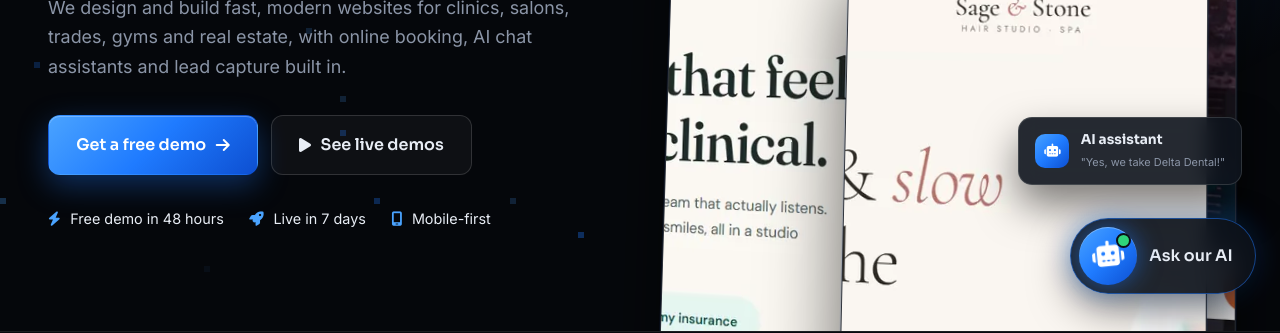
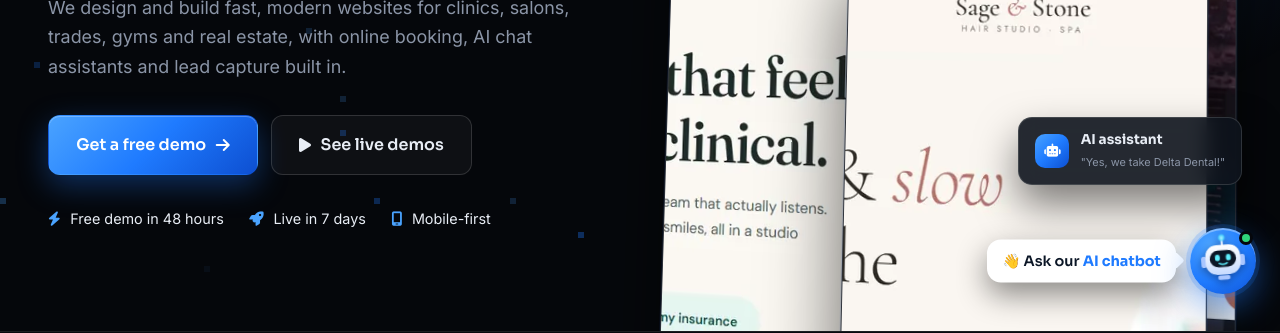
Before and after one commit to akki07-hub/cxrdigital, a plain HTML site: page index.html in a window 1280 px wide. Shown: the part 482-815 px from the top of the page. Drawn offline with nearby package versions, Linux system fonts and the light colour scheme; animation ran at ten frames a second.

Commit message:
Custom robot chat launcher with hover pop-up
SVG robot (blinking eyes, glowing antenna) on the brand-blue button.
Hover/focus shows an "Ask our AI chatbot" bubble; it also pops up once
per visit so touch users discover the chat.

Co-Authored-By: Claude Opus 5.5 <noreply@anthropic.com>

```diff
--- a/chat.js
+++ b/chat.js
@@ -186,5 +186,19 @@
         if (b) ask(b.textContent);
     });
 
+    // Show the "Ask our AI chatbot" bubble once per visit, so touch devices
+    // (which have no hover) also discover the chat.
+    let seen = false;
+    try { seen = sessionStorage.getItem('cxr-ai-peek') === '1'; } catch (_) { /* storage blocked */ }
+    if (!seen) {
+        setTimeout(() => {
+            if (!panel.hidden) return;
+            launcher.classList.add('peek');
+            try { sessionStorage.setItem('cxr-ai-peek', '1'); } catch (_) { /* ignore */ }
+            setTimeout(() => launcher.classList.remove('peek'), 4500);
+        }, 3500);
+    }
+    launcher.addEventListener('click', () => launcher.classList.remove('peek'));
+
     window.CXRChat = { ask, toggle, history };
 })();
--- a/index.html
+++ b/index.html
@@ -14,7 +14,7 @@
     <link rel="preconnect" href="https://fonts.gstatic.com" crossorigin>
     <link href="https://fonts.googleapis.com/css2?family=Sora:wght@400;600;700;800&family=Inter:wght@400;500;600&family=Michroma&display=swap" rel="stylesheet">
     <link rel="stylesheet" href="https://cdnjs.cloudflare.com/ajax/libs/font-awesome/6.5.1/css/all.min.css">
-    <link rel="stylesheet" href="styles.css?v=6">
+    <link rel="stylesheet" href="styles.css?v=8">
 </head>
 <body>
     <canvas id="pixels" aria-hidden="true"></canvas>
@@ -345,9 +345,33 @@
     </footer>
 
     <!-- AI chat -->
-    <button type="button" class="ai-launcher" id="ai-launcher" aria-expanded="false" aria-controls="ai-panel">
-        <span class="ai-launcher-icon"><i class="fas fa-robot"></i></span>
-        <span class="ai-launcher-text">Ask our AI</span>
+    <button type="button" class="ai-launcher" id="ai-launcher" aria-expanded="false" aria-controls="ai-panel" aria-label="Ask our AI chatbot">
+        <span class="ai-tip" aria-hidden="true">&#128075; Ask our <strong>AI chatbot</strong></span>
+        <span class="ai-bot" aria-hidden="true">
+            <svg viewBox="0 0 64 64" width="44" height="44" focusable="false">
+                <defs>
+                    <linearGradient id="botHead" x1="0" y1="0" x2="0" y2="1">
+                        <stop offset="0" stop-color="#ffffff"/>
+                        <stop offset="1" stop-color="#c7dbff"/>
+                    </linearGradient>
+                    <radialGradient id="botGlow">
+                        <stop offset="0" stop-color="#b8f6ff"/>
+                        <stop offset="1" stop-color="#3fd8ff"/>
+                    </radialGradient>
+                </defs>
+                <line x1="32" y1="8" x2="32" y2="15" stroke="#dbe8ff" stroke-width="2.5" stroke-linecap="round"/>
+                <circle class="bot-antenna" cx="32" cy="7" r="3.6" fill="url(#botGlow)"/>
+                <rect x="7" y="27" width="6" height="13" rx="3" fill="#a9c6ff"/>
+                <rect x="51" y="27" width="6" height="13" rx="3" fill="#a9c6ff"/>
+                <rect x="12" y="15" width="40" height="34" rx="13" fill="url(#botHead)"/>
+                <rect x="17" y="21.5" width="30" height="19" rx="9.5" fill="#0b1626"/>
+                <rect class="bot-eye" x="23" y="26" width="5.5" height="7.5" rx="2.75" fill="#5ff0ff"/>
+                <rect class="bot-eye" x="35.5" y="26" width="5.5" height="7.5" rx="2.75" fill="#5ff0ff"/>
+                <path d="M27.5 36.2 q4.5 2.6 9 0" fill="none" stroke="#5ff0ff" stroke-width="1.8" stroke-linecap="round"/>
+                <rect x="25" y="50" width="14" height="5" rx="2.5" fill="#a9c6ff"/>
+            </svg>
+            <span class="ai-online"></span>
+        </span>
     </button>
     <section class="ai-panel" id="ai-panel" aria-label="CXR Digital AI assistant" hidden>
         <header class="ai-head">
@@ -373,6 +397,6 @@
     </section>
 
     <script src="app.js?v=6"></script>
-    <script src="chat.js?v=2"></script>
+    <script src="chat.js?v=3"></script>
 </body>
 </html>
--- a/styles.css
+++ b/styles.css
@@ -370,3 +370,35 @@ html { overflow-x: clip; }
     .ai-launcher-icon { width: 62px; height: 62px; font-size: 1.75rem; }
 }
 @media (prefers-reduced-motion: reduce) { .ai-launcher-icon i { animation: none; } }
+
+/* ===== Robot launcher v2: custom SVG robot + hover pop-up ===== */
+.ai-launcher { padding: 0; gap: 0; border: 0; background: transparent; box-shadow: none; backdrop-filter: none; border-radius: 50%; }
+.ai-launcher:hover { transform: none; }
+.ai-bot { position: relative; display: grid; place-items: center; width: 66px; height: 66px; border-radius: 50%; background: radial-gradient(circle at 30% 25%, #4aa3ff, #1f7bff 55%, #0d4fd1); box-shadow: 0 12px 34px rgba(31, 123, 255, 0.55), 0 0 0 4px rgba(31, 123, 255, 0.18), inset 0 2px 0 rgba(255, 255, 255, 0.35); transition: transform 0.25s cubic-bezier(0.34, 1.56, 0.64, 1), box-shadow 0.25s; }
+.ai-bot::after { content: ""; position: absolute; inset: -6px; border-radius: 50%; border: 2px solid rgba(74, 163, 255, 0.55); animation: aiPulse 2.4s infinite; pointer-events: none; }
+.ai-bot svg { width: 46px; height: 46px; filter: drop-shadow(0 3px 4px rgba(5, 20, 60, 0.45)); animation: robotBob 3.2s ease-in-out infinite; }
+.ai-launcher:hover .ai-bot, .ai-launcher:focus-visible .ai-bot { transform: scale(1.08) rotate(-4deg); box-shadow: 0 16px 44px rgba(31, 123, 255, 0.7), 0 0 0 5px rgba(31, 123, 255, 0.25), inset 0 2px 0 rgba(255, 255, 255, 0.35); }
+.ai-launcher:focus-visible { outline: none; }
+.ai-online { position: absolute; top: 3px; right: 3px; width: 14px; height: 14px; border-radius: 50%; background: #2fd47a; border: 3px solid #05070b; z-index: 1; }
+.bot-eye { transform-box: fill-box; transform-origin: center; animation: botBlink 4.5s infinite; }
+@keyframes botBlink { 0%, 44%, 50%, 100% { transform: scaleY(1); } 47% { transform: scaleY(0.1); } }
+.bot-antenna { animation: botGlow 1.8s ease-in-out infinite; }
+@keyframes botGlow { 0%, 100% { opacity: 1; } 50% { opacity: 0.55; } }
+
+.ai-tip { position: absolute; right: calc(100% + 14px); top: 50%; transform: translate(10px, -50%) scale(0.92); transform-origin: right center; white-space: nowrap; padding: 0.6rem 0.95rem; border-radius: 14px; background: #ffffff; color: #0b1626; font-family: var(--head); font-weight: 600; font-size: 0.9rem; box-shadow: 0 12px 30px rgba(0, 0, 0, 0.45); opacity: 0; pointer-events: none; transition: opacity 0.22s, transform 0.28s cubic-bezier(0.34, 1.56, 0.64, 1); }
+.ai-tip strong { color: var(--blue); font-weight: 700; }
+.ai-tip::after { content: ""; position: absolute; right: -6px; top: 50%; width: 12px; height: 12px; background: #ffffff; transform: translateY(-50%) rotate(45deg); border-radius: 2px; }
+.ai-launcher:hover .ai-tip, .ai-launcher:focus-visible .ai-tip, .ai-launcher.peek .ai-tip { opacity: 1; transform: translate(0, -50%) scale(1); }
+
+@media (max-width: 560px) {
+    .ai-launcher { padding: 0; }
+    .ai-bot { width: 62px; height: 62px; }
+    .ai-bot svg { width: 42px; height: 42px; }
+    .ai-tip { font-size: 0.84rem; }
+}
+@media (prefers-reduced-motion: reduce) {
+    .ai-bot svg, .bot-eye, .bot-antenna, .ai-bot::after { animation: none; }
+}
+/* Bigger robot inside the button */
+.ai-bot svg { width: 56px; height: 56px; }
+@media (max-width: 560px) { .ai-bot svg { width: 52px; height: 52px; } }
```
